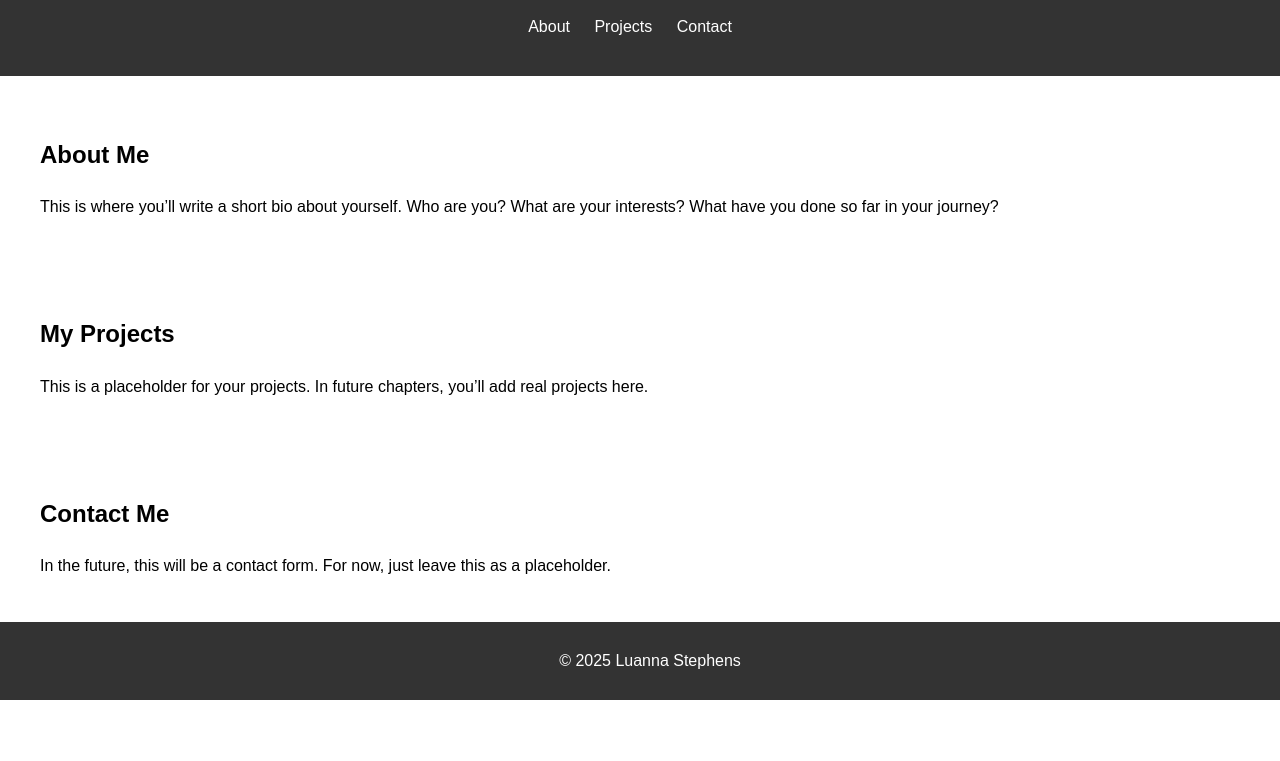
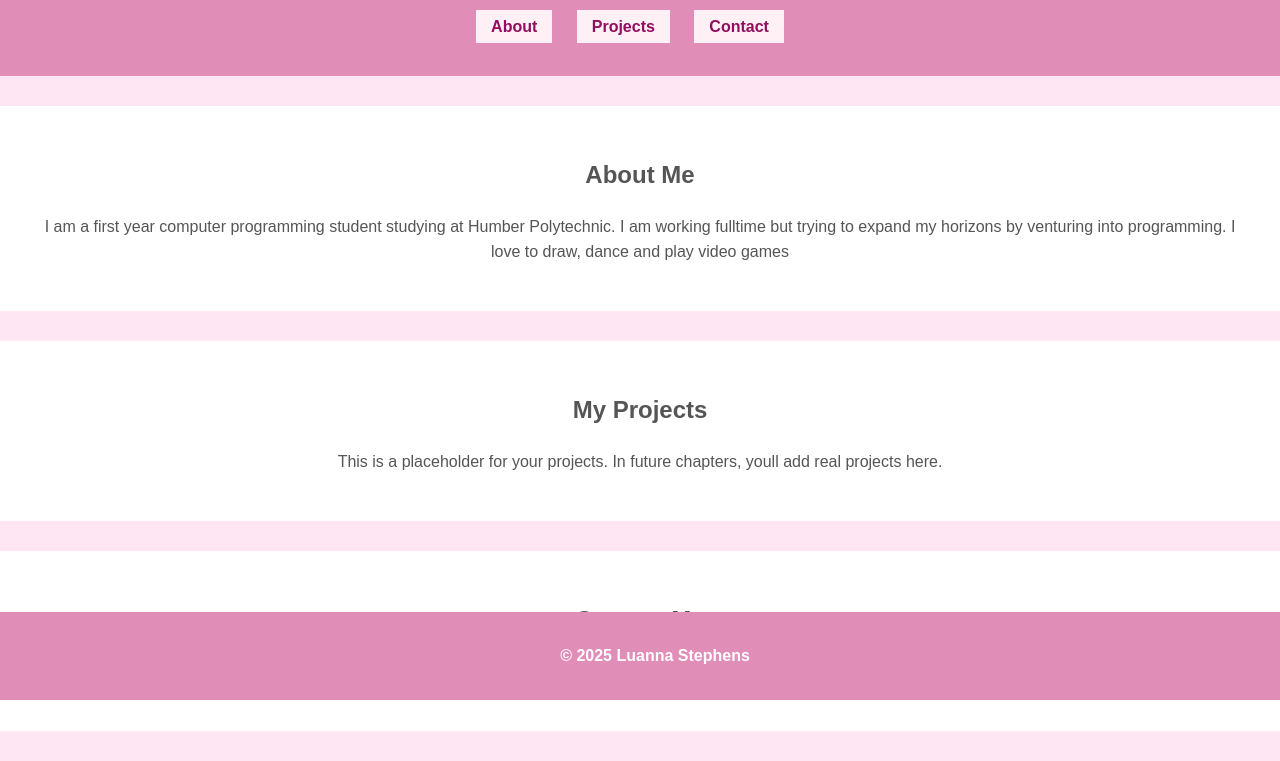
Before and after one commit to Stephlu1/my-portfolio, a plain HTML site: page index.html in a window 1280 px wide. Shown: the part 100-861 px from the top of the page. Before the commit the page ends 800 px from the top, so only its background shows below. Drawn offline with Linux system fonts and the light colour scheme.

Commit message:
first push

```diff
--- a/css/styles.css
+++ b/css/styles.css
@@ -4,10 +4,13 @@ body {
     margin: 0;
     padding: 0;
     line-height: 1.6;
+    background-color: #ffe6f2;
+    color: #555;
+    text-align: center;
 }
 
 header {
-    background-color: #333;
+    background-color: #e08db7;
     color: white;
     padding: 20px;
     text-align: center;
@@ -24,21 +27,27 @@ nav ul li {
 }
 
 nav ul li a {
-    color: white;
+    color: rgb(146, 13, 95);
     text-decoration: none;
+    font-weight: bold;
+    padding: 8px 15px;
+    background: #fff0f5;
 }
 
 section {
-    padding: 20px;
-    margin: 20px;
+    padding: 30px;
+    margin: 30px auto;
+    background: white;
 }
 
 footer {
-    background-color: #333;
+    background-color: #e08db7;
     color: white;
     text-align: center;
-    padding: 10px;
+    padding: 15px;
     position: fixed;
     bottom: 0;
     width: 100%;
+    font-weight: bold;
+    border-top: 5px #ff4da6;
 }
--- a/index.html
+++ b/index.html
@@ -22,13 +22,13 @@
     <!-- About Section -->
     <section id="about">
         <h2>About Me</h2>
-        <p>This is where you’ll write a short bio about yourself. Who are you? What are your interests? What have you done so far in your journey?</p>
+        <p>I am a first year computer programming student studying at Humber Polytechnic. I am working fulltime but trying to expand my horizons by venturing into programming. I love to draw, dance and play video games</p>
     </section>
 
     <!-- Projects Section -->
     <section id="projects">
         <h2>My Projects</h2>
-        <p>This is a placeholder for your projects. In future chapters, you’ll add real projects here.</p>
+        <p>This is a placeholder for your projects. In future chapters, youll add real projects here.</p>
     </section>
 
     <!-- Contact Section -->
```
